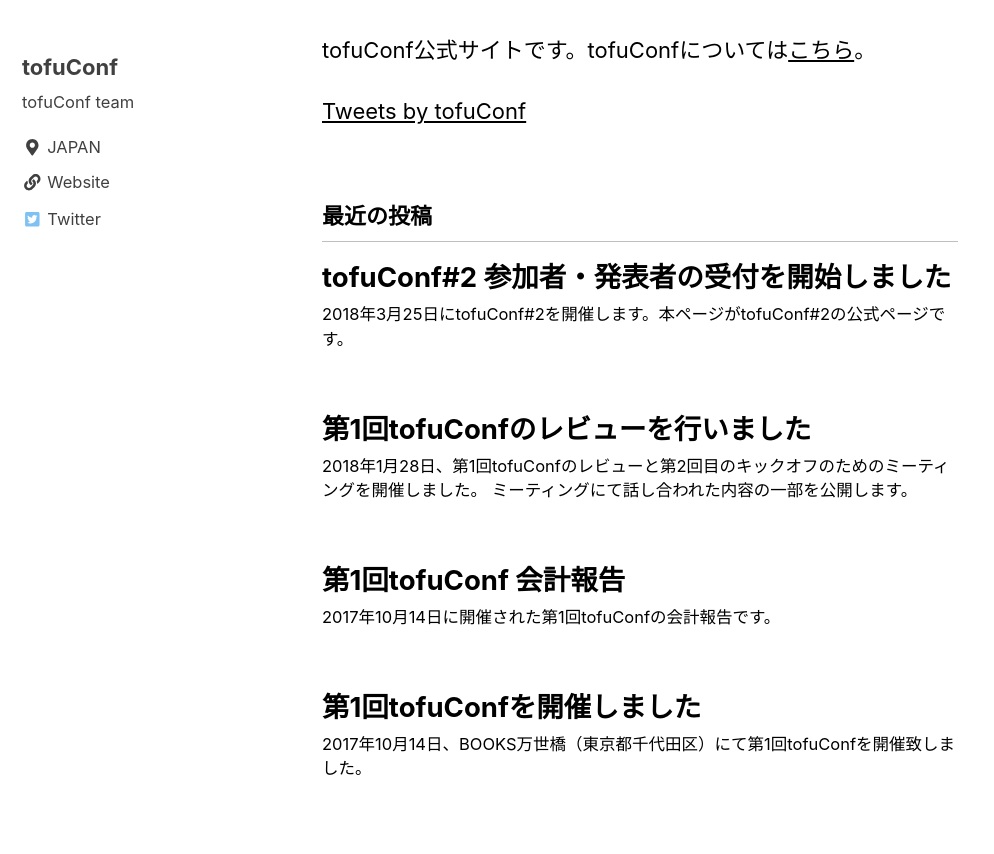
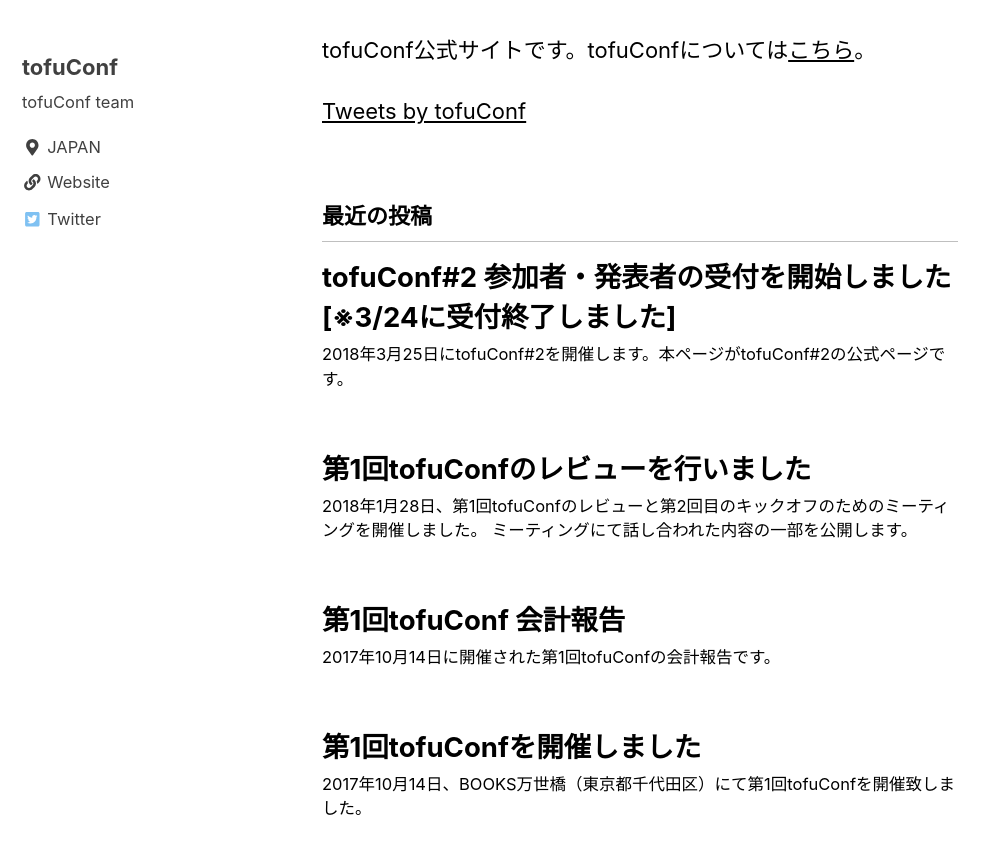
Before and after one commit to tofuconf/tofuconf.club, a Jekyll site: the page built from index.html, in a window 1280 px wide and 900 px high, scrolled down 399 px. Shown: the top 854 px of the window, without its empty margins (0-994 px from the left). Built offline with Jekyll 4.4.1, drawn with Linux system fonts in a browser that asks for light colours; nearby versions of some CDN libraries; the list of posts is cut into pages by our own code; comment, search, counter and statistics services are not loaded; some of the changed lines change nothing that is shown.

Commit message:
Update to close the registration

```diff
--- a/_posts/2018-02-24-2nd-tofuconf-general.md
+++ b/_posts/2018-02-24-2nd-tofuconf-general.md
@@ -1,6 +1,6 @@
 ---
 
-title:  "tofuConf#2 参加者・発表者の受付を開始しました"
+title:  "tofuConf#2 参加者・発表者の受付を開始しました[※3/24に受付終了しました]"
 header:
   teaser: "/images/releases/20180224tofuconf2nd.png"
 categories:
@@ -8,7 +8,7 @@
   - 開催概要
 tags:
   - 第2回tofuConf
-last_modified_at: 2018-03-09T13:54:13+09:00
+last_modified_at: 2018-03-25T00:07:41+09:00
 author: Daisuke Sato
 
 ---
@@ -78,7 +78,8 @@
 
 ## 申し込み方法
 
-[tofuConf参加登録ページ](/register/){:target="_blank"} から参加登録・発表登録をお願いします。
+~~[tofuConf参加登録ページ](/register/){:target="_blank"} から参加登録・発表登録をお願いします。~~ ※3/24に受付を締め切りました。
+飛び入り参加の場合はTwitter宛にリプライください。
 
 発表希望者多数の場合は、先着順で発表者を決定します。
 アカデミック枠での発表を希望される方は応募フォームで「アカデミック枠で発表する」を選択し、ご応募ください。
@@ -120,6 +121,8 @@
 | 養殖まりも |  |
 | piplupmeister |  |
 | おにぎり |  |
+| 36kyo |  |
+| syusen |  |
 
 ## 連絡先
 
@@ -139,5 +142,10 @@
 
 * 発表予定タイトルを更新しました。
 
+### 2018年3月24日
+
+* 申し込み受付を締め切りました。
+* 発表予定タイトルを更新しました。
+
 
 __本企画は東京工業大学附属科学技術高等学校並びに芝浦工業会によるものではありません。__
```
